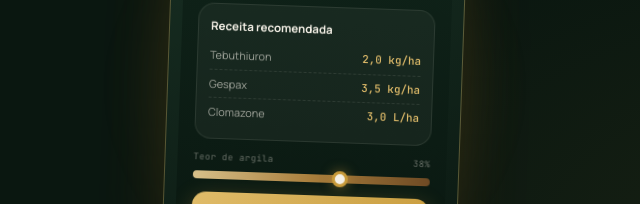
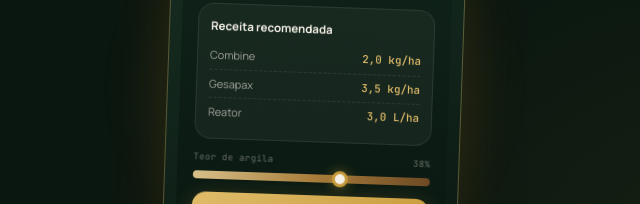
Before and after one commit to ailtonzili-ui/herbcana-site, a plain HTML site: page index.html in a window 1280 px wide. Shown: the part 426-630 px from the top of the page, 626-1266 px from the left. Drawn offline with Linux system fonts and the light colour scheme.

Commit message:
Update index.html

```diff
--- a/index.html
+++ b/index.html
@@ -50,9 +50,9 @@
     versao:   "v3.0.2",
     chip:     "Cana soca · Pré-emergente",
     tituloReceita: "Receita recomendada",
-    produto1: { nome: "Tebuthiuron",         dose: "2,0 kg/ha" },
-    produto2: { nome: "Gespax",              dose: "3,5 kg/ha" },
-    produto3: { nome: "Clomazone",           dose: "3,0 L/ha"  },
+    produto1: { nome: "Combine",              dose: "2,0 kg/ha" },
+    produto2: { nome: "Gesapax",              dose: "3,5 kg/ha" },
+    produto3: { nome: "Reator",               dose: "3,0 L/ha"  },
     argilaRotulo: "Teor de argila",
     argilaValor:  "38%",
     custoRotulo:  "Custo estimado",
```
